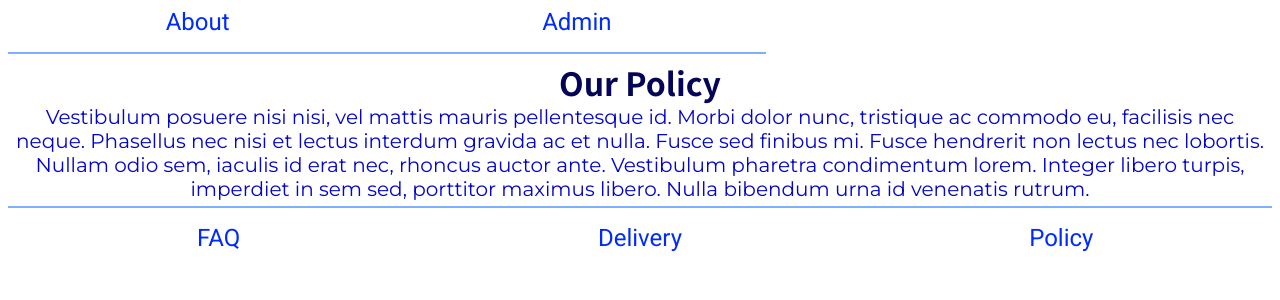
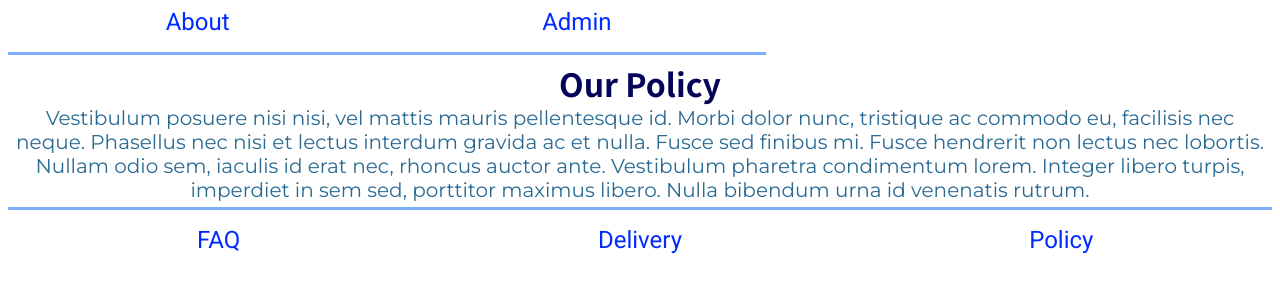
Before and after one commit to Simoonnn/candies, an Angular app: page /faq in a window 1280 px wide. Shown: the top 300 px of the page. Built offline with nearby package versions, Linux system fonts and the light colour scheme.

Commit message:
Amend styling

```diff
--- a/src/app/about/about.component.scss
+++ b/src/app/about/about.component.scss
@@ -1,4 +1,5 @@
 .container {
+  margin: 10px 0px;
   padding: 0px 5px 10px;
   position: relative;
   opacity: 1;
--- a/src/app/app.component.scss
+++ b/src/app/app.component.scss
@@ -21,10 +21,10 @@
 .top-grid {
   padding-bottom: 1em;
   width: 60%;
-  border-bottom: 2px solid #7eaeff;
+  border-bottom: 3px solid #7eaeff;
 }
 .bottom-grid {
   padding-top: 1em;
   width: 100%;
-  border-top: 2px solid #7eaeff;
+  border-top: 3px solid #7eaeff;
 }
--- a/src/app/faq/faq.component.scss
+++ b/src/app/faq/faq.component.scss
@@ -6,7 +6,7 @@
   text-align: center;
   padding: 5px;
   p {
-    color: #0405cb;
+    color: #296a93;
     font-size: 1.25em;
     font-family: 'Montserrat', sans-serif;
   }
```
